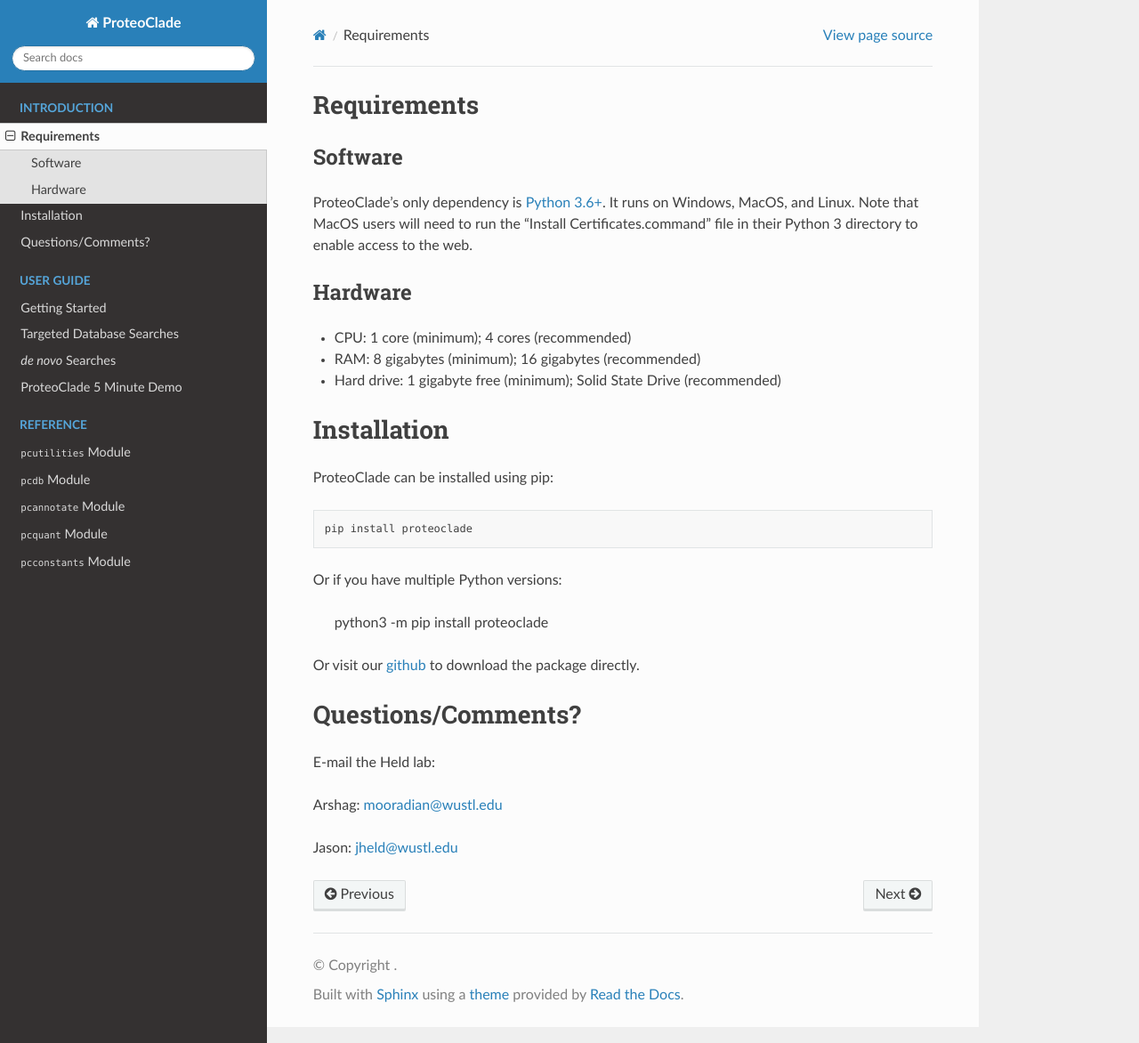
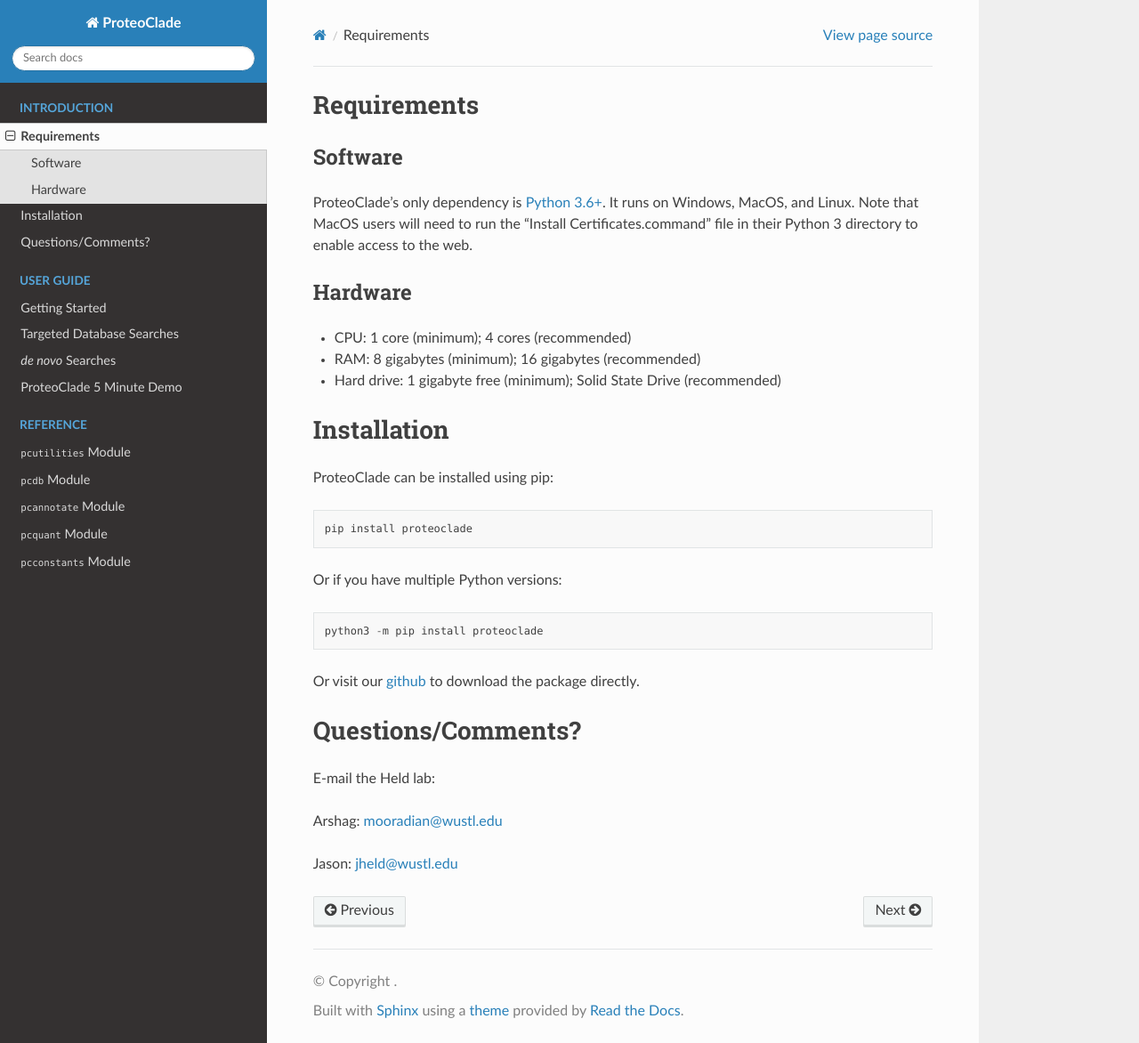
Before and after one commit to HeldLab/ProteoClade, a Sphinx documentation site: the page built from docs/introduction.rst, in a window 1280 px wide and 1172 px high. Shown: the whole window at 89% size. Built offline with Sphinx 7.4.7 and the Read the Docs theme 2.0.0, drawn with Linux system fonts in a browser that asks for light colours.

```diff
--- a/docs/introduction.rst
+++ b/docs/introduction.rst
@@ -16,7 +16,7 @@ ProteoClade can be installed using pip::
 
     pip install proteoclade
 
-Or if you have multiple Python versions:
+Or if you have multiple Python versions::
 
     python3 -m pip install proteoclade
 
```
